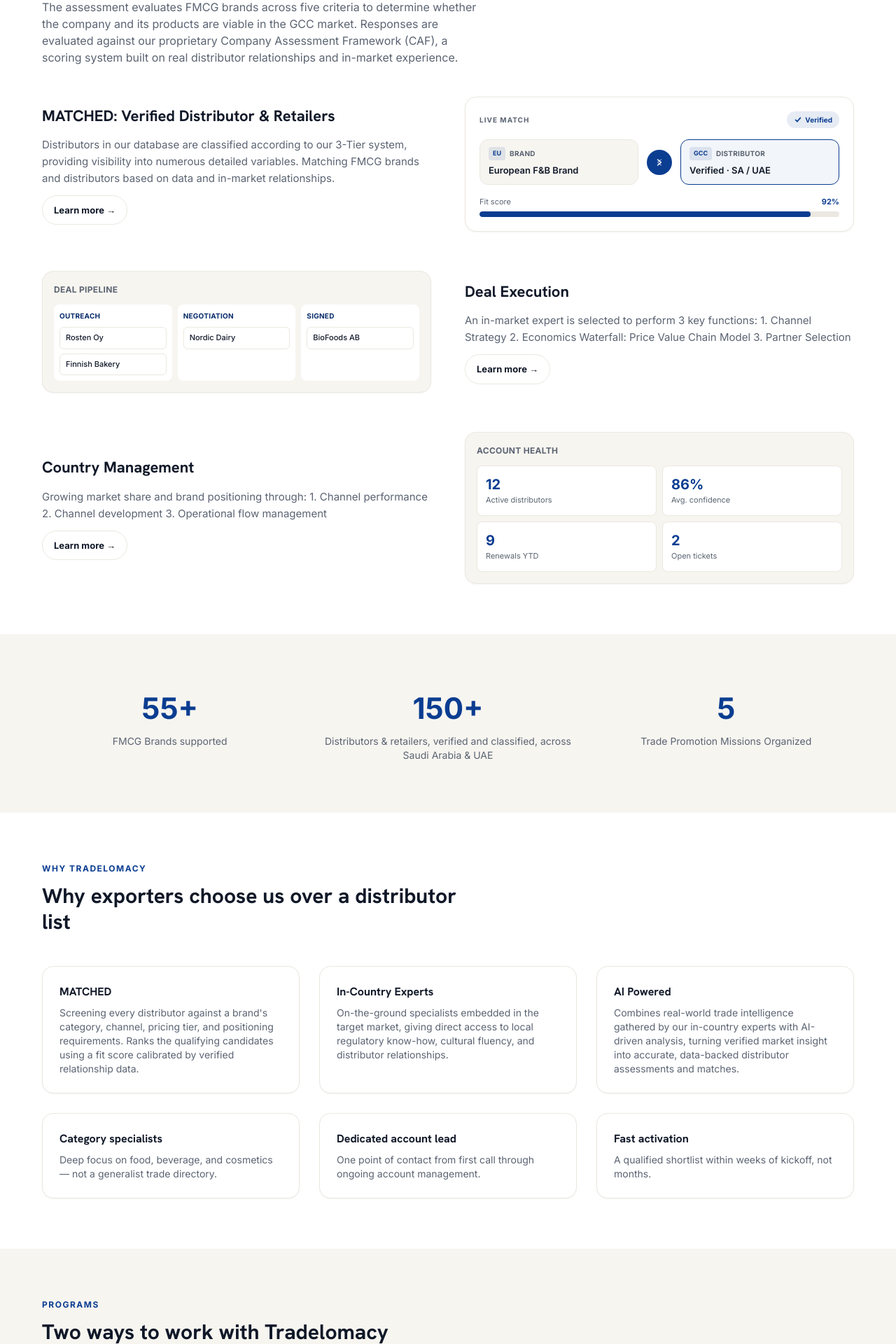
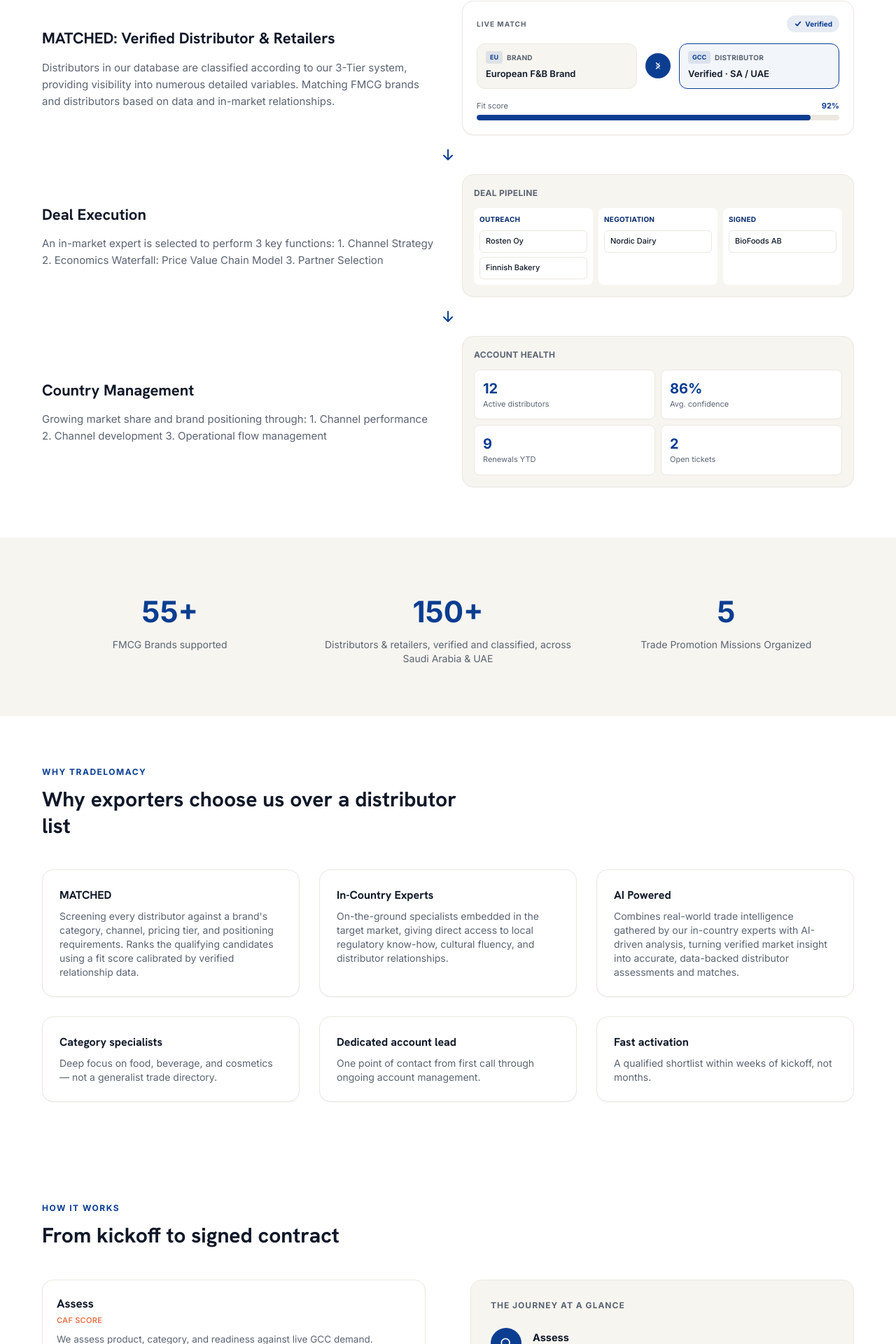
Before and after one commit to modaralgayal/marketAssessment, a React (Vite) app in the folder apps/web/: page / in a window 1280 px wide. Shown: the part 844-2764 px from the top of the page at 70% size. Built offline with nearby package versions, Linux system fonts and the light colour scheme; no server answers.

Commit message:
frontend fixes

```diff
--- a/apps/web/src/features/landing/LandingPage.tsx
+++ b/apps/web/src/features/landing/LandingPage.tsx
@@ -17,13 +17,13 @@ export default function LandingPage() {
       <SiteNav />
       <main className="flex-1">
         <Hero />
-        <LogoStrip />
         <PlatformFeatures />
         <Stats />
         <WhyGrid />
+        <HowItWorks />
         <Programs />
-        <HowItWorks />
         <Quotes />
+        <LogoStrip />
         <Faq />
         <CtaBand />
       </main>
--- a/apps/web/src/features/landing/sections/PlatformFeatures.tsx
+++ b/apps/web/src/features/landing/sections/PlatformFeatures.tsx
@@ -1,4 +1,3 @@
-import type { ReactNode } from "react";
 import { SectionHead } from "../ui";
 import MatchCard from "./MatchCard";
 
@@ -64,33 +63,39 @@ function AccountHealthMock() {
   );
 }
 
-function FeatureRow({
-  title,
-  body,
-  media,
-  reverse = false,
-}: {
-  title: string;
-  body: string;
-  media: ReactNode;
-  reverse?: boolean;
-}) {
+function DownArrow() {
   return (
-    <div className="mb-14 grid grid-cols-1 items-center gap-12 last:mb-0 md:grid-cols-2">
-      <div className={reverse ? "md:order-2" : ""}>
-        <h3 className="text-[22px] font-bold text-brand-ink">{title}</h3>
-        <p className="mt-3 text-[15px] text-brand-muted">{body}</p>
-        <a
-          href="/assessment"
-          className="mt-3 inline-flex rounded-full border border-brand-line px-4 py-2.5 text-[13px] font-bold text-brand-ink transition hover:border-brand-teal hover:text-brand-teal"
-        >
-          Learn more →
-        </a>
-      </div>
-      <div className={reverse ? "md:order-1" : ""}>{media}</div>
-    </div>
+    <svg
+      viewBox="0 0 24 24"
+      className="h-6 w-6 text-brand-teal"
+      fill="none"
+      stroke="currentColor"
+      strokeWidth="2"
+      strokeLinecap="round"
+      strokeLinejoin="round"
+    >
+      <path d="M12 5v14M6 13l6 6 6-6" />
+    </svg>
   );
 }
+
+const FEATURES = [
+  {
+    title: "MATCHED: Verified Distributor & Retailers",
+    body: "Distributors in our database are classified according to our 3-Tier system, providing visibility into numerous detailed variables. Matching FMCG brands and distributors based on data and in-market relationships.",
+    media: <MatchCard />,
+  },
+  {
+    title: "Deal Execution",
+    body: "An in-market expert is selected to perform 3 key functions: 1. Channel Strategy 2. Economics Waterfall: Price Value Chain Model 3. Partner Selection",
+    media: <DealPipelineMock />,
+  },
+  {
+    title: "Country Management",
+    body: "Growing market share and brand positioning through: 1. Channel performance 2. Channel development 3. Operational flow management",
+    media: <AccountHealthMock />,
+  },
+];
 
 export default function PlatformFeatures() {
   return (
@@ -101,22 +106,24 @@ export default function PlatformFeatures() {
           title="Opportunity Assessment"
           sub="The assessment evaluates FMCG brands across five criteria to determine whether the company and its products are viable in the GCC market. Responses are evaluated against our proprietary Company Assessment Framework (CAF), a scoring system built on real distributor relationships and in-market experience."
         />
-        <FeatureRow
-          title="MATCHED: Verified Distributor & Retailers"
-          body="Distributors in our database are classified according to our 3-Tier system, providing visibility into numerous detailed variables. Matching FMCG brands and distributors based on data and in-market relationships."
-          media={<MatchCard />}
-        />
-        <FeatureRow
-          reverse
-          title="Deal Execution"
-          body="An in-market expert is selected to perform 3 key functions: 1. Channel Strategy 2. Economics Waterfall: Price Value Chain Model 3. Partner Selection"
-          media={<DealPipelineMock />}
-        />
-        <FeatureRow
-          title="Country Management"
-          body="Growing market share and brand positioning through: 1. Channel performance 2. Channel development 3. Operational flow management"
-          media={<AccountHealthMock />}
-        />
+        <div className="mt-12 flex flex-col">
+          {FEATURES.map((f, i) => (
+            <div key={f.title}>
+              <div className="grid grid-cols-1 items-center gap-10 md:grid-cols-2">
+                <div>
+                  <h3 className="text-[22px] font-bold text-brand-ink">{f.title}</h3>
+                  <p className="mt-3 text-[15px] text-brand-muted">{f.body}</p>
+                </div>
+                <div>{f.media}</div>
+              </div>
+              {i < FEATURES.length - 1 && (
+                <div className="flex justify-center py-4">
+                  <DownArrow />
+                </div>
+              )}
+            </div>
+          ))}
+        </div>
       </div>
     </section>
   );
--- a/apps/web/src/features/landing/sections/ProcessDiagram.tsx
+++ b/apps/web/src/features/landing/sections/ProcessDiagram.tsx
@@ -5,36 +5,118 @@ const STEPS = [
   { t: "Manage", s: "Account health", d: "We stay engaged post-signature so early friction doesn't unwind the deal." },
 ];
 
+/** Small per-stage icon for the right-hand depiction. */
+function StepIcon({ index }: { index: number }) {
+  const common = {
+    viewBox: "0 0 24 24",
+    className: "h-5 w-5",
+    fill: "none",
+    stroke: "currentColor",
+    strokeWidth: 2,
+    strokeLinecap: "round" as const,
+    strokeLinejoin: "round" as const,
+  };
+  switch (index) {
+    case 0:
+      return (
+        <svg {...common}>
+          <circle cx="11" cy="11" r="7" />
+          <path d="M21 21l-4.3-4.3" />
+        </svg>
+      );
+    case 1:
+      return (
+        <svg {...common}>
+          <path d="M9 12h6" />
+          <path d="M10 8H8a4 4 0 000 8h2" />
+          <path d="M14 8h2a4 4 0 010 8h-2" />
+        </svg>
+      );
+    case 2:
+      return (
+        <svg {...common}>
+          <path d="M7 3h7l4 4v14H7z" />
+          <path d="M14 3v4h4" />
+        </svg>
+      );
+    default:
+      return (
+        <svg {...common}>
+          <path d="M3 12h4l2-6 4 12 2-6h6" />
+        </svg>
+      );
+  }
+}
+
+function DownArrow() {
+  return (
+    <svg
+      viewBox="0 0 24 24"
+      className="h-5 w-5 text-brand-teal"
+      fill="none"
+      stroke="currentColor"
+      strokeWidth="2"
+      strokeLinecap="round"
+      strokeLinejoin="round"
+    >
+      <path d="M12 5v14M6 13l6 6 6-6" />
+    </svg>
+  );
+}
+
 export default function ProcessDiagram() {
   return (
-    <div className="grid grid-cols-1 gap-4 md:grid-cols-4">
-      {STEPS.map((step, i) => (
-        <div
-          key={step.t}
-          className="relative rounded-2xl border border-brand-line bg-white p-5 shadow-sm transition hover:-translate-y-0.5 hover:shadow-md"
-        >
-          <div className="mb-3 flex h-9 w-9 items-center justify-center rounded-full bg-brand-teal text-sm font-extrabold text-white">
-            {i + 1}
+    <div className="grid grid-cols-1 gap-10 lg:grid-cols-2 lg:gap-16">
+      {/* Left — text steps (no numbers), connected by downward arrows */}
+      <div className="flex flex-col">
+        {STEPS.map((step, i) => (
+          <div key={step.t}>
+            <div className="rounded-2xl border border-brand-line bg-white p-5 shadow-sm transition hover:-translate-y-0.5 hover:shadow-md">
+              <h4 className="text-[17px] font-bold text-brand-ink">{step.t}</h4>
+              <div className="mt-0.5 text-[11px] font-semibold uppercase tracking-wide text-brand-orange">
+                {step.s}
+              </div>
+              <p className="mt-2 text-[13.5px] leading-snug text-brand-muted">{step.d}</p>
+            </div>
+            {i < STEPS.length - 1 && (
+              <div className="flex justify-center py-2.5">
+                <DownArrow />
+              </div>
+            )}
           </div>
-          <h4 className="text-[15px] font-bold text-brand-ink">{step.t}</h4>
-          <div className="mt-0.5 text-[11px] font-semibold uppercase tracking-wide text-brand-orange">
-            {step.s}
+        ))}
+      </div>
+
+      {/* Right — visual depiction of the flow */}
+      <div className="h-fit lg:sticky lg:top-24">
+        <div className="rounded-2xl border border-brand-line bg-brand-bg-alt p-7">
+          <div className="mb-6 text-xs font-bold uppercase tracking-[1px] text-brand-muted">
+            The journey at a glance
           </div>
-          <p className="mt-2 text-[13px] leading-snug text-brand-muted">{step.d}</p>
-
-          {i < STEPS.length - 1 && (
-            <svg
-              viewBox="0 0 24 24"
-              className="absolute -right-3 top-1/2 hidden h-6 w-6 -translate-y-1/2 text-brand-muted md:block"
-              fill="none"
-              stroke="currentColor"
-              strokeWidth="2"
-            >
-              <path d="M5 12h14M13 6l6 6-6 6" strokeLinecap="round" strokeLinejoin="round" />
-            </svg>
-          )}
+          <div className="flex flex-col">
+            {STEPS.map((step, i) => (
+              <div key={step.t}>
+                <div className="flex items-center gap-4">
+                  <div className="flex h-11 w-11 shrink-0 items-center justify-center rounded-full bg-brand-teal text-white">
+                    <StepIcon index={i} />
+                  </div>
+                  <div>
+                    <div className="text-[14.5px] font-bold text-brand-ink">{step.t}</div>
+                    <div className="text-[10.5px] font-semibold uppercase tracking-wide text-brand-orange">
+                      {step.s}
+                    </div>
+                  </div>
+                </div>
+                {i < STEPS.length - 1 && (
+                  <div className="py-2 pl-[22px]">
+                    <DownArrow />
+                  </div>
+                )}
+              </div>
+            ))}
+          </div>
         </div>
-      ))}
+      </div>
     </div>
   );
 }
```
